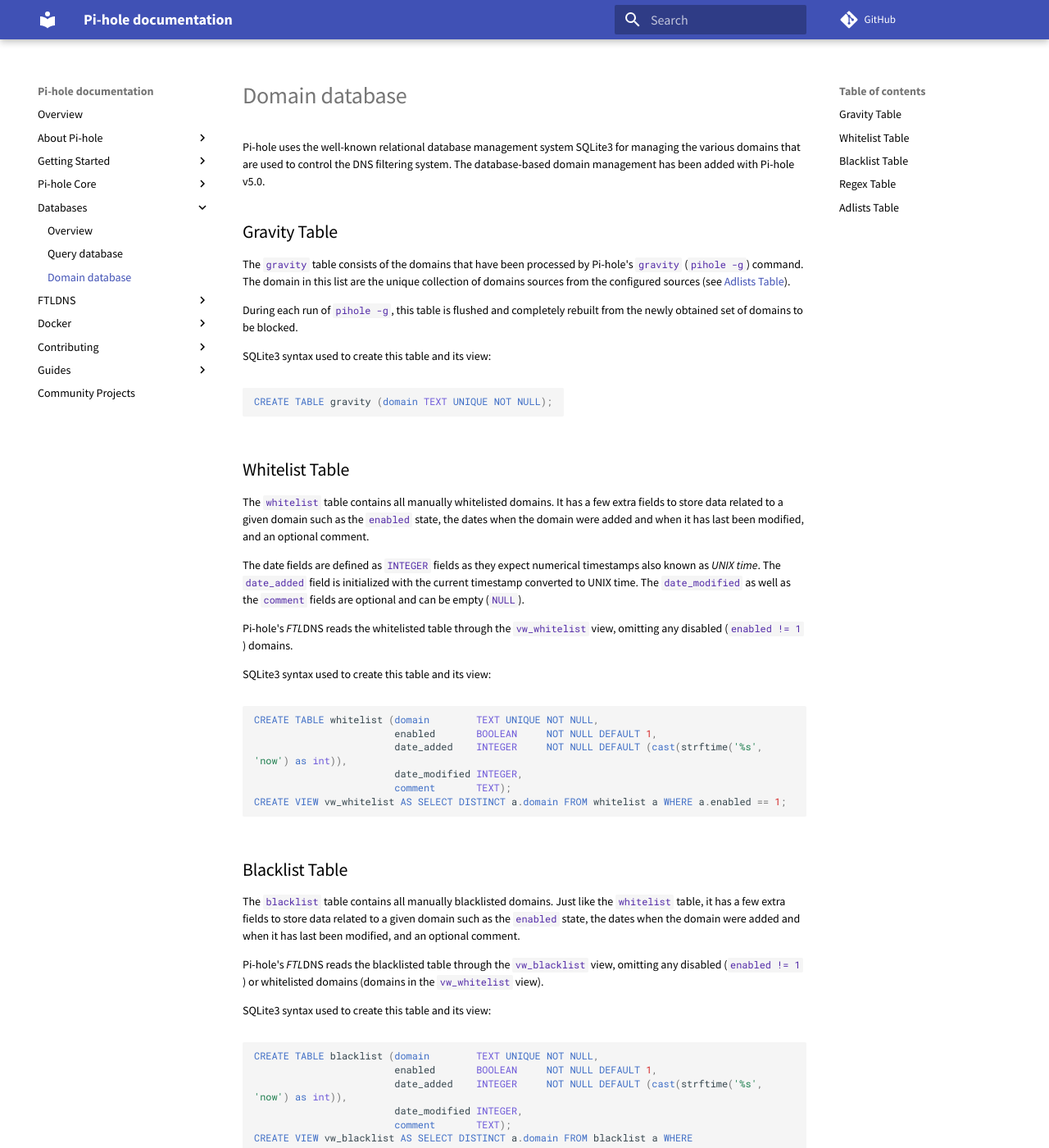
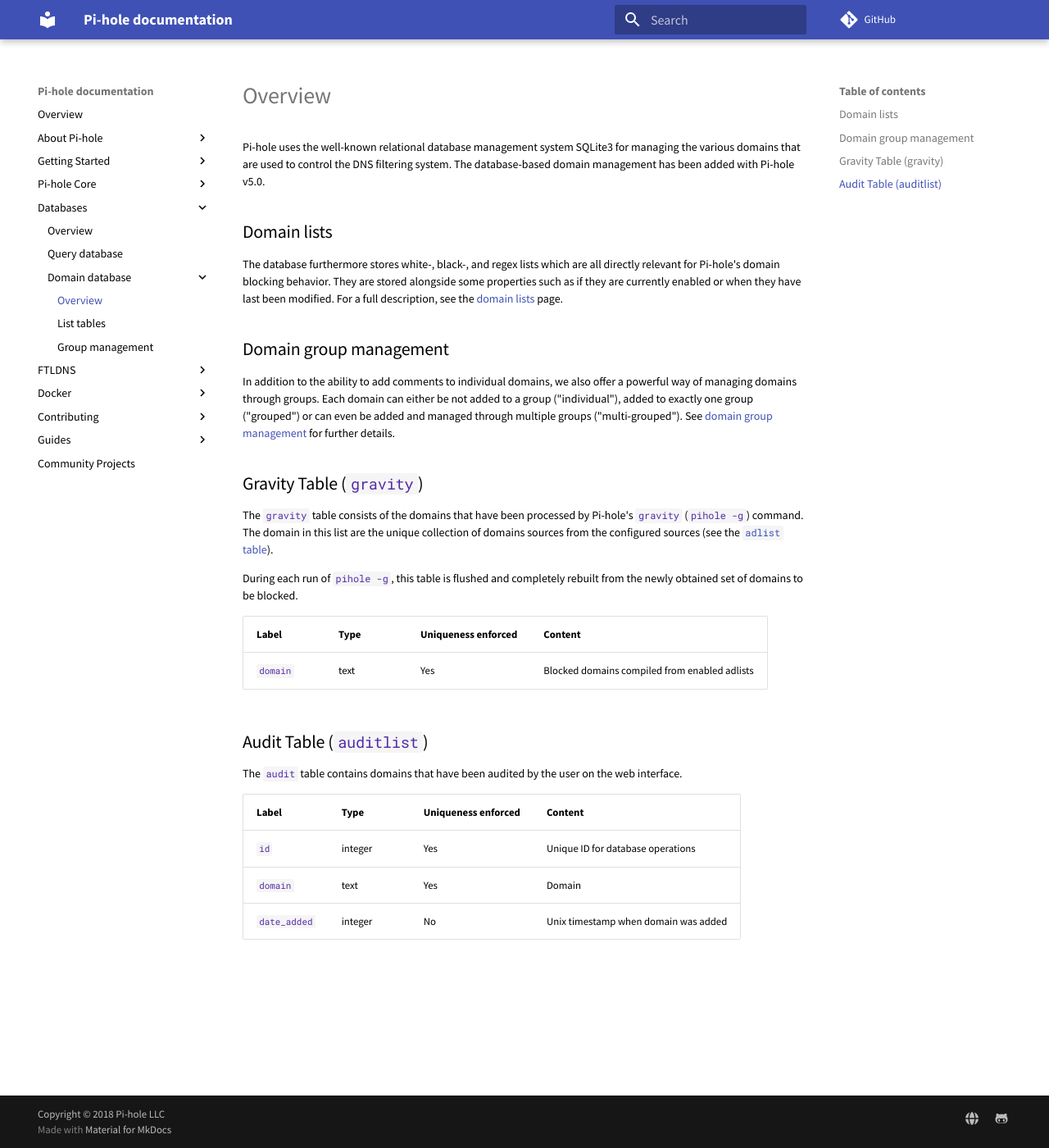
Before and after one commit to pi-hole/docs, an MkDocs documentation site: the page built from docs/database/gravity.md, in a window 1280 px wide and 1400 px high. Shown: the whole window at 82% size. Built offline with MkDocs 1.6.1 and Material for MkDocs 9.7.7, drawn with Linux system fonts in a browser that asks for light colours; comment, search, counter and statistics services are not loaded; some of the changed text lies outside the part shown.

Commit message:
Completed documentation of database-based domain handling.
Signed-off-by: DL6ER <dl6er@dl6er.de>

````diff
--- a/docs/database/gravity.md
+++ b/docs/database/gravity.md
@@ -1,71 +1,25 @@
 Pi-hole uses the well-known relational database management system SQLite3 for managing the various domains that are used to control the DNS filtering system. The database-based domain management has been added with Pi-hole v5.0.
 
-## Gravity Table
-The `gravity` table consists of the domains that have been processed by Pi-hole's `gravity` (`pihole -g`) command. The domain in this list are the unique collection of domains sources from the configured sources (see [Adlists Table](gravity.md#adlists-table)).
+## Domain lists
+The database furthermore stores white-, black-, and regex lists which are all directly relevant for Pi-hole's domain blocking behavior. They are stored alongside some properties such as if they are currently enabled or when they have last been modified. For a full description, see the [domain lists](gravity-lists.md) page.
+
+## Domain group management
+In addition to the ability to add comments to individual domains, we also offer a powerful way of managing domains through groups. Each domain can either be not added to a group ("individual"), added to exactly one group ("grouped") or can even be added and managed through multiple groups ("multi-grouped"). See [domain group management](gravity-groups.md) for further details.
+
+## Gravity Table (`gravity`)
+The `gravity` table consists of the domains that have been processed by Pi-hole's `gravity` (`pihole -g`) command. The domain in this list are the unique collection of domains sources from the configured sources (see the [`adlist` table](gravity-lists.md#adlists-table)).
 
 During each run of `pihole -g`, this table is flushed and completely rebuilt from the newly obtained set of domains to be blocked.
 
-SQLite3 syntax used to create this table and its view:
-```sql
-CREATE TABLE gravity (domain TEXT UNIQUE NOT NULL);
-```
-## Whitelist Table
-The `whitelist` table contains all manually whitelisted domains. It has a few extra fields to store data related to a given domain such as the `enabled` state, the dates when the domain were added and when it has last been modified, and an optional comment.
+Label | Type | Uniqueness enforced | Content
+----- | ---- | ------------------- | --------
+`domain` | text | Yes | Blocked domains compiled from enabled adlists
 
-The date fields are defined as `INTEGER` fields as they expect numerical timestamps also known as *UNIX time*. The `date_added` field is initialized with the current timestamp converted to UNIX time. The `date_modified` as well as the `comment` fields are optional and can be empty (`NULL`).
+## Audit Table (`auditlist`)
+The `audit` table contains domains that have been audited by the user on the web interface.
 
-Pi-hole's *FTL*DNS reads the whitelisted table through the `vw_whitelist` view, omitting any disabled (`enabled != 1`) domains.
-
-SQLite3 syntax used to create this table and its view:
-```sql
-CREATE TABLE whitelist (domain        TEXT UNIQUE NOT NULL,
-                        enabled       BOOLEAN     NOT NULL DEFAULT 1,
-                        date_added    INTEGER     NOT NULL DEFAULT (cast(strftime('%s', 'now') as int)),
-                        date_modified INTEGER,
-                        comment       TEXT);
-CREATE VIEW vw_whitelist AS SELECT DISTINCT a.domain FROM whitelist a WHERE a.enabled == 1;
-```
-
-## Blacklist Table
-The `blacklist` table contains all manually blacklisted domains. Just like the `whitelist` table, it has a few extra fields to store data related to a given domain such as the `enabled` state, the dates when the domain were added and when it has last been modified, and an optional comment.
-
-Pi-hole's *FTL*DNS reads the blacklisted table through the `vw_blacklist` view, omitting any disabled (`enabled != 1`) or whitelisted domains (domains in the `vw_whitelist` view).
-
-SQLite3 syntax used to create this table and its view:
-```sql
-CREATE TABLE blacklist (domain        TEXT UNIQUE NOT NULL,
-                        enabled       BOOLEAN     NOT NULL DEFAULT 1,
-                        date_added    INTEGER     NOT NULL DEFAULT (cast(strftime('%s', 'now') as int)),
-                        date_modified INTEGER,
-                        comment       TEXT);
-CREATE VIEW vw_blacklist AS SELECT DISTINCT a.domain FROM blacklist a WHERE
-            a.enabled == 1 AND a.domain NOT IN vw_whitelist;
-```
-
-## Regex Table
-The `regex` table contains all regex based filters. Just like the `black`- and `whitelist` tables, it has a few extra fields to store data related to a given filter.
-
-SQLite3 syntax used to create this table and its view:
-```sql
-CREATE TABLE regex (domain        TEXT UNIQUE NOT NULL,
-                    enabled       BOOLEAN     NOT NULL DEFAULT 1,
-                    date_added    INTEGER     NOT NULL DEFAULT (cast(strftime('%s', 'now') as int)),
-                    date_modified INTEGER,
-                    comment       TEXT);
-CREATE VIEW vw_regex AS SELECT DISTINCT a.domain FROM regex a WHERE a.enabled == 1;
-
-```
-
-## Adlists Table
-The `adlists` table contains all sources for domains to be collected by `pihole -g`. Just like the other tables, it has a few extra fields to store data related to a given source.
-
-SQLite3 syntax used to create this table and its view:
-```sql
-CREATE TABLE adlists (address       TEXT UNIQUE NOT NULL,
-                      enabled       BOOLEAN     NOT NULL DEFAULT 1,
-                      date_added    INTEGER     NOT NULL DEFAULT (cast(strftime('%s', 'now') as int)),
-                      date_modified INTEGER,
-                      comment       TEXT);
-
-CREATE VIEW vw_adlists AS SELECT DISTINCT a.address FROM adlists a WHERE a.enabled == 1;
-```
+Label | Type | Uniqueness enforced | Content
+----- | ---- | ------------------- | --------
+`id` | integer | Yes | Unique ID for database operations
+`domain` | text | Yes | Domain
+`date_added` | integer | No | Unix timestamp when domain was added
--- a/mkdocs.yml
+++ b/mkdocs.yml
@@ -58,7 +58,10 @@
 - 'Databases':
   - 'Overview': database/index.md
   - 'Query database': database/ftl.md
-  - 'Domain database': database/gravity.md
+  - 'Domain database':
+    - 'Overview': database/gravity.md
+    - 'List tables': database/gravity-lists.md
+    - 'Group management': database/gravity-groups.md
 - 'FTLDNS':
   - 'Overview': ftldns/index.md
   - 'Configuration': ftldns/configfile.md
````
Also changed, not shown: docs/database/ftl.md (+2 -13 lines), docs/database/gravity-groups.md (added, +35 -0 lines), docs/database/gravity-lists.md (added, +37 -0 lines).
